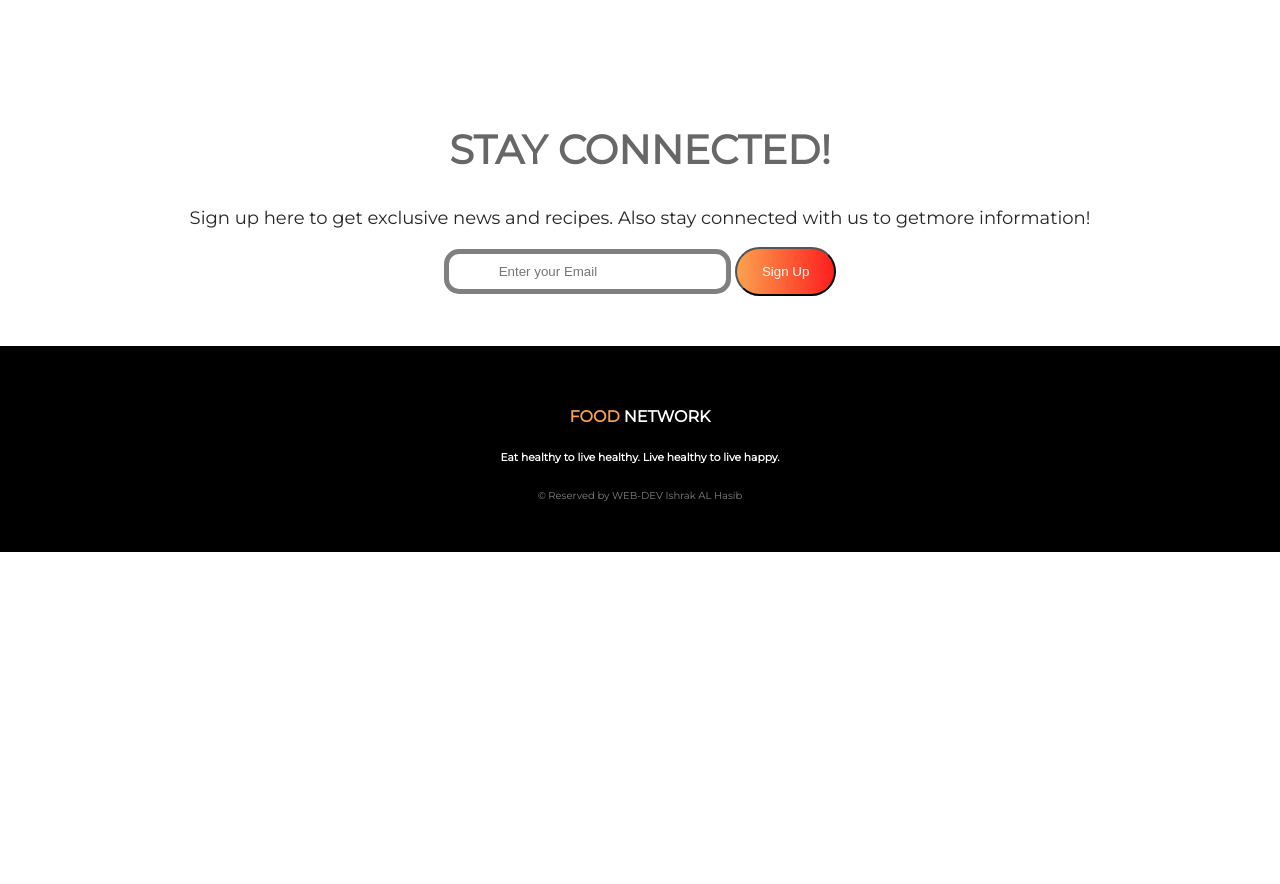
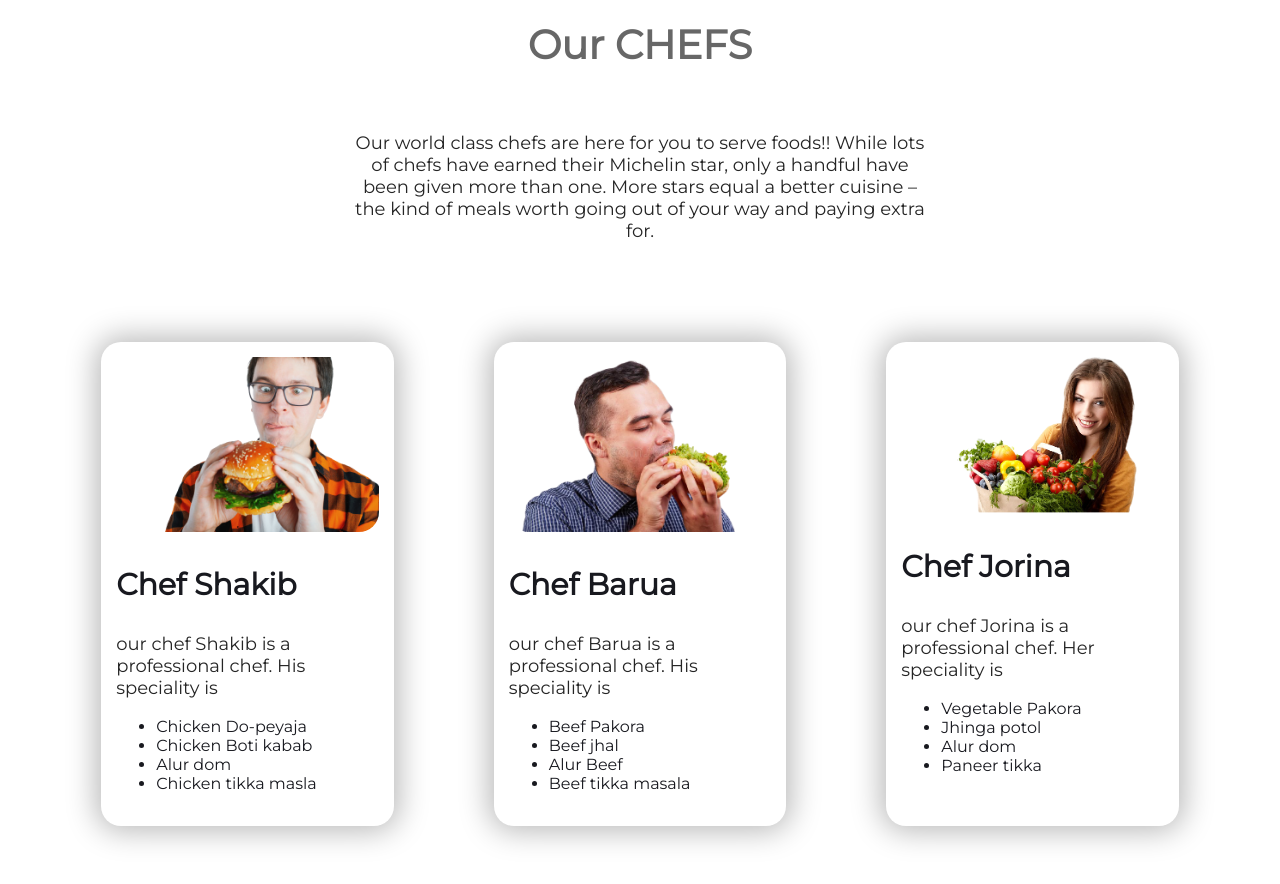
Before and after one commit to ishrak-217/food-project, a plain HTML site: page index.html in a window 1280 px wide. Shown: the part 2660-3544 px from the top of the page. Before the commit the page ends 3222 px from the top, so only its background shows below. Drawn offline with Linux system fonts and the light colour scheme.

Commit message:
added a new section

```diff
--- a/index.html
+++ b/index.html
@@ -89,6 +89,54 @@
             <p>Facebook followers</p><br>
         </div>
     </section>
+    <section id="recipes" class="recipe-section">
+        <div class="recipes">
+            <h2>Our CHEFS</h2>
+            <p>Our world class chefs are here for you to serve foods!! While lots of chefs have earned their Michelin
+                star, only a handful have been given more than one. More stars equal a better cuisine – the kind of
+                meals worth going out of your way and paying extra for.</p>
+        </div>
+    </section>
+    <section class="food-section">
+        <div class="bean-food foods">
+            <img src="images/male/young-guy-holding-fresh-burger_79782-176-removebg-preview.png" alt="bean">
+            <h3>Chef Shakib</h3>
+            <p> our chef Shakib is a professional chef. His speciality is
+            <ul>
+                <li>Chicken Do-peyaja</li>
+                <li>Chicken Boti kabab</li>
+                <li>Alur dom</li>
+                <li>Chicken tikka masla</li>
+            </ul>
+            </p>
+        </div>
+        <div class="vegan-meat foods">
+            <img src="images/male/guy-eats-hot-dog-which-himself-has-prepared-street-food-young-man-blue-shirt-eats-hot-dog-white-background-100449486-removebg-preview.png"
+                alt="vegan-meat">
+            <h3>Chef Barua</h3>
+            <p> our chef Barua is a professional chef. His speciality is
+            <ul>
+                <li>Beef Pakora</li>
+                <li>Beef jhal </li>
+                <li>Alur Beef</li>
+                <li>Beef tikka masala</li>
+            </ul>
+            </p>
+        </div>
+        <div class="bean-food foods">
+            <img src="images/female/kisspng-healthy-diet-food-eating-nutrition-woman-diet-5b20e260c13c04.3441013515288817607915-removebg-preview.png"
+                alt="bean">
+            <h3>Chef Jorina</h3>
+            <p> our chef Jorina is a professional chef. Her speciality is
+            <ul>
+                <li>Vegetable Pakora</li>
+                <li>Jhinga potol</li>
+                <li>Alur dom</li>
+                <li>Paneer tikka</li>
+            </ul>
+            </p>
+        </div>
+    </section>
     <section class="sign-up">
         <h2>STAY CONNECTED!</h2>
         <p>Sign up here to get exclusive news and recipes. Also stay connected with us to getmore information!</p>
```
